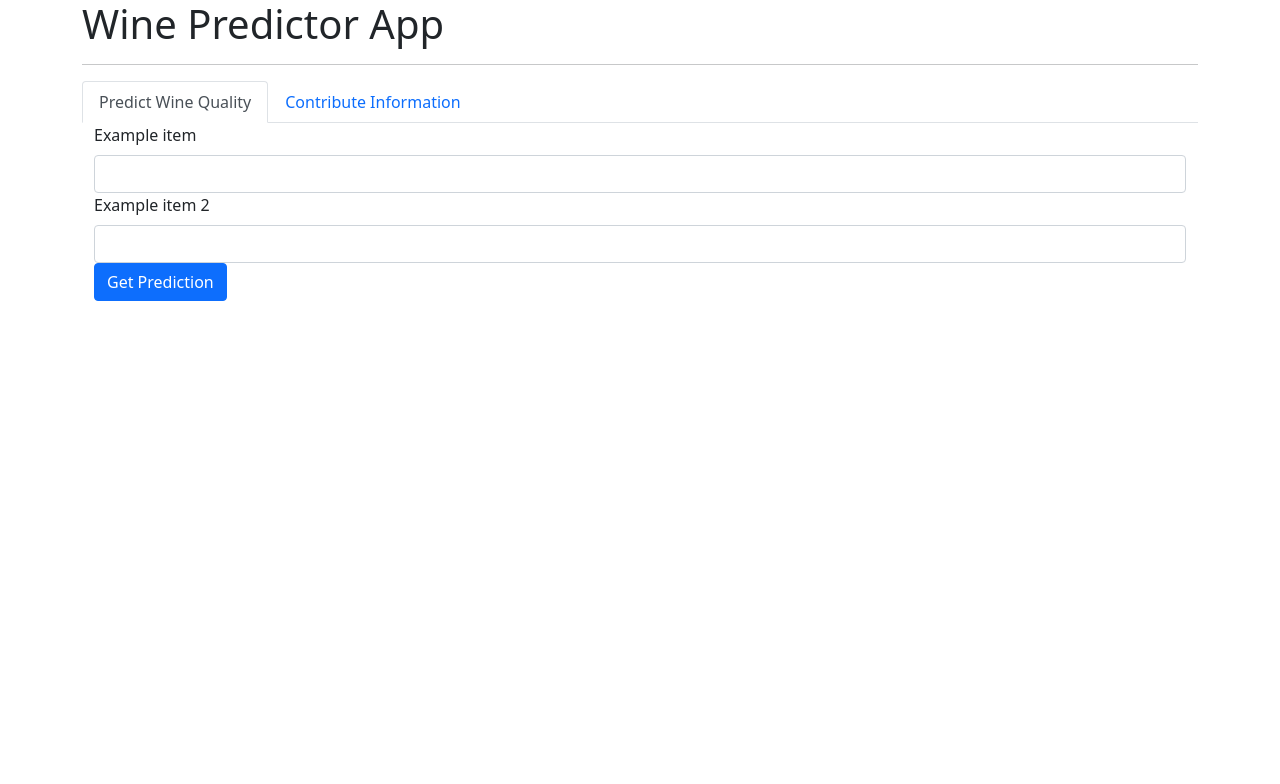
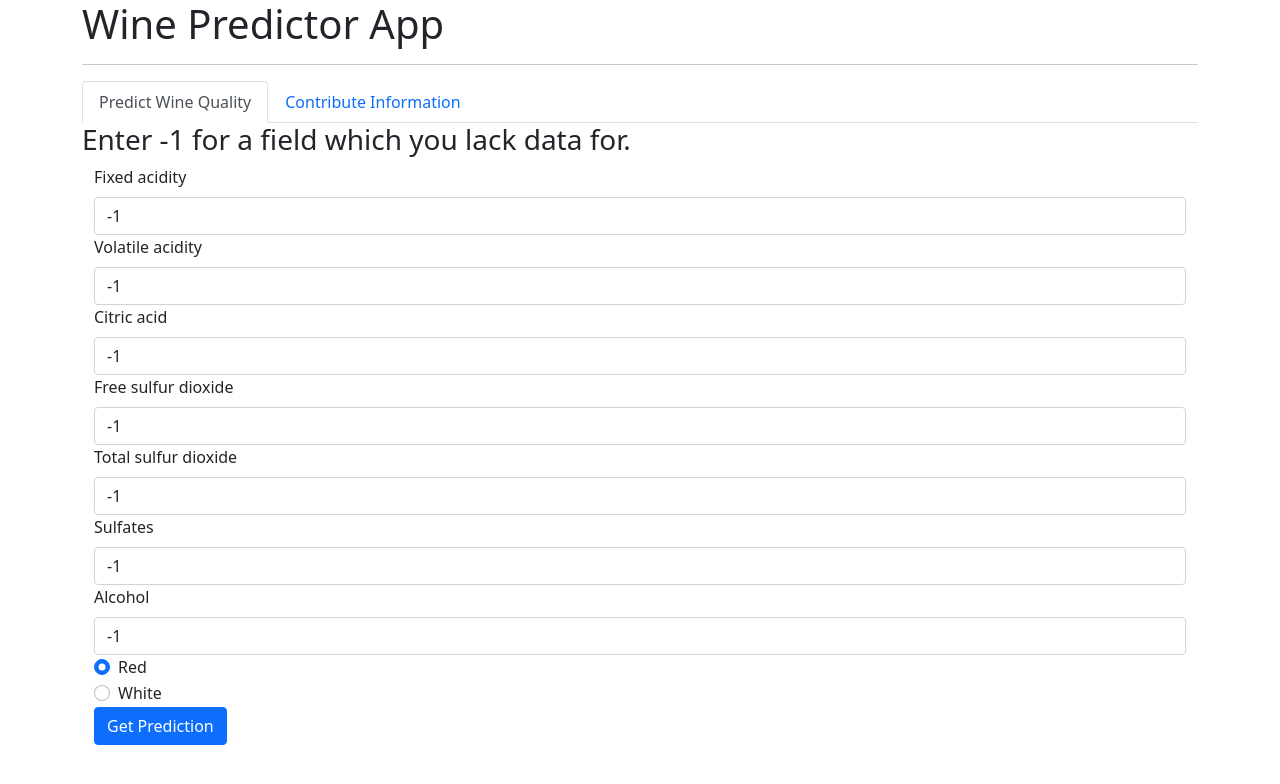
Before and after one commit to epiccrash/wine-predictor-app, a Flask app: page / in a window 1280 px wide. Shown: the top 784 px of the page. Run offline with Flask 2, Linux system fonts and the light colour scheme.

Commit message:
Prediction form created

```diff
--- a/application/routes.py
+++ b/application/routes.py
@@ -11,6 +11,36 @@ def index():
 def enterQualityInfo():
     return render_template("index.html", is_data_entered=True)
 
+
 @app.route("/predictQuality", methods=['GET', 'POST'])
 def predictQuality():
-    return render_template("index.html", is_predict_quality=True)
+    # Form inputs
+    fixedAcidity = request.form.get("fixedAcidity")
+    volatileAcidity = request.form.get("volatileAcidity")
+    citricAcid = request.form.get("citricAcid")
+    freeSulfurDioxide = request.form.get("freeSulfurDioxide")
+    totalSulfurDioxide = request.form.get("totalSulfurDioxide")
+    sulfates = request.form.get("sulfates")
+    alcohol = request.form.get("alcohol")
+    wineType = request.form.get("wineType")
+
+    # Convert data to JSON
+    info = json.dumps({
+        "fixedAcidity": fixedAcidity,
+        "volatileAcidity": volatileAcidity,
+        "citricAcid": citricAcid,
+        "freeSulfurDioxide": freeSulfurDioxide,
+        "totalSulfurDioxide": totalSulfurDioxide,
+        "sulfates": sulfates,
+        "alcohol": alcohol,
+        "wineType": wineType
+    })
+
+    # URL for model
+    url = "https://wine-club-model.herokuapp.com/api"
+    # url = "http://localhost:3000/api"
+
+    # Post to model
+    results = requests.post(url, info)
+
+    return render_template("index.html", is_predict_quality=True, fixedAcidity = fixedAcidity, volatileAcidity = volatileAcidity, citricAcid = citricAcid, freeSulfurDioxide = freeSulfurDioxide, totalSulfurDioxide = totalSulfurDioxide, sulfates = sulfates, alcohol = alcohol, results=results.content.decode('UTF-8'), info=info)
--- a/application/templates/index.html
+++ b/application/templates/index.html
@@ -20,35 +20,88 @@
                     <a class="nav-link" href="#enterQualityInfo" aria-controls="enterQualityInfo" role="tab" data-bs-toggle="tab" data-toggle="tab">Contribute Information</a>
                 </li>
             </ul>
+
+            {% if (results) %}
+            <h3>Prediction: {{ results }}</h3>
+            {% endif %}
+
             <div class="tab-content">
+                <h3>Enter -1 for a field which you lack data for.</h3>
                 <div role="tabpanel" class="container tab-pane active" id="predictQuality">
                     <form action="{{ url_for('predictQuality') }}" method="POST">
-                        <label for="exampleItem" class="form-label">Example item</label>
-                        <input type="text" class="form-control" id="exampleItem">
-                        <label for="exampleItem2" class="form-label">Example item 2</label>
-                        <input type="text" class="form-control" id="exampleItem2">
+
+                        <label for="fixedAcidity" class="form-label">Fixed acidity</label>
+                        <input id="fixedAcidity" class="form-control" name="fixedAcidity" type="number" min="-1" max="10.0" placeholder="0.0-10.0 (example: 5.5)" value="-1" step="0.1">
+
+                        <label for="volatileAcidity" class="form-label">Volatile acidity</label>
+                        <input id="volatileAcidity" class="form-control" name="volatileAcidity" type="number" min="-1" max="10.0" placeholder="0.0-10.0 (example: 5.5)" value="-1" step="0.1">
+
+                        <label for="citricAcid" class="form-label">Citric acid</label>
+                        <input id="citricAcid" class="form-control" name="citricAcid" type="number" min="-1" max="10.0" placeholder="0.0-10.0 (example: 5.5)" value="-1" step="0.1">
+
+                        <label for="freeSulfurDioxide" class="form-label">Free sulfur dioxide</label>
+                        <input id="freeSulfurDioxide" class="form-control" name="freeSulfurDioxide" type="number" min="-1" max="10.0" placeholder="0.0-10.0 (example: 5.5)" value="-1" step="0.1">
+
+                        <label for="totalSulfurDioxide" class="form-label">Total sulfur dioxide</label>
+                        <input id="totalSulfurDioxide" class="form-control" name="totalSulfurDioxide" type="number" min="-1" max="10.0" placeholder="0.0-10.0 (example: 5.5)" value="-1" step="0.1">
+
+                        <label for="sulfates" class="form-label">Sulfates</label>
+                        <input id="sulfates" class="form-control" name="sulfates" type="number" min="-1" max="10.0" placeholder="0.0-10.0 (example: 5.5)" value="-1" step="0.1">
+
+                        <label for="alcohol" class="form-label">Alcohol</label>
+                        <input id="alcohol" class="form-control" name="alcohol" type="number" min="-1" max="100" placeholder="0-100 (example: 67)" value="-1">
+
+                        <div class="form-check">
+                            <input id="red" class="form-check-input" name="wineType" type="radio" value="red" checked>
+                            <label for="red" class="form-check-label">Red</label>
+                        </div>
+                        <div class="form-check">
+                            <input id="white" class="form-check-input" name="wineType" type="radio" value="white">
+                            <label for="white" class="form-check-label">White</label>
+                        </div>
+
                         <button type="submit" class="btn btn-primary">Get Prediction</button>
                     </form>
                 </div>
                 <div role="tabpanel" class="container tab-pane" id="enterQualityInfo">
                     <form action="{{ url_for('enterQualityInfo') }}" method="POST">
-                        <label for="exampleItem" class="form-label">Example item</label>
-                        <input type="text" class="form-control" id="exampleItem">
-                        <label for="exampleItem2" class="form-label">Example item 2</label>
-                        <input type="text" class="form-control" id="exampleItem2">
+                        <label for="fixedAcidity" class="form-label">Fixed acidity</label>
+                        <input id="fixedAcidity" class="form-control" type="number" min="-1" max="10.0" placeholder="0.0-10.0 (example: 5.5)" value="-1" step="0.1">
+
+                        <label for="volatileAcidity" class="form-label">Volatile acidity</label>
+                        <input id="volatileAcidity" class="form-control" type="number" min="-1" max="10.0" placeholder="0.0-10.0 (example: 5.5)" value="-1" step="0.1">
+
+                        <label for="citricAcid" class="form-label">Citric acid</label>
+                        <input id="citricAcid" class="form-control" type="number" min="-1" max="10.0" placeholder="0.0-10.0 (example: 5.5)" value="-1" step="0.1">
+
+                        <label for="freeSulfurDioxide" class="form-label">Free sulfur dioxide</label>
+                        <input id="freeSulfurDioxide" class="form-control" type="number" min="-1" max="10.0" placeholder="0.0-10.0 (example: 5.5)" value="-1" step="0.1">
+
+                        <label for="totalSulfurDioxide" class="form-label">Total sulfur dioxide</label>
+                        <input id="totalSulfurDioxide" class="form-control" type="number" min="-1" max="10.0" placeholder="0.0-10.0 (example: 5.5)" value="-1" step="0.1">
+
+                        <label for="sulfates" class="form-label">Sulfates</label>
+                        <input id="sulfates" class="form-control" type="number" min="-1" max="10.0" placeholder="0.0-10.0 (example: 5.5)" value="-1" step="0.1">
+
+                        <label for="alcohol" class="form-label">Alcohol</label>
+                        <input id="alcohol" class="form-control" type="number" min="-1" max="100" placeholder="0-100 (example: 67)" value="-1">
+
+                        <label for="quality" class="form-label">Quality</label>
+                        <input id="quality" class="form-control" type="number" min="0" max="10.0" placeholder="0.0-10.0 (example: 5.5)" step="0.1" required>
+
+                        <div class="form-check">
+                            <input id="red" class="form-check-input" name="wineType" type="radio" checked>
+                            <label for="red" class="form-check-label">Red</label>
+                        </div>
+                        <div class="form-check">
+                            <input id="white" class="form-check-input" name="wineType" type="radio">
+                            <label for="white" class="form-check-label">White</label>
+                        </div>
+
                         <button type="submit" class="btn btn-primary">Submit Data</button>
                     </form>
                 </div>
             </div>
-
-            {% if (is_data_entered) %}
-            <h3>Data entered</h3>
-            {% endif %}
-
-            {% if (is_predict_quality) %}
-            <h3>Prediction submitted</h3>
-            {% endif %}
-
         </div>
 
     </body>
```
